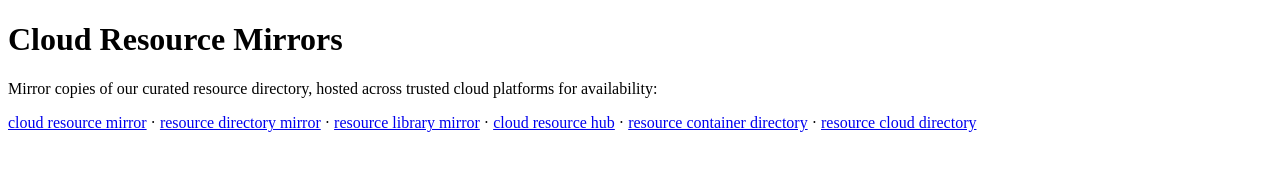
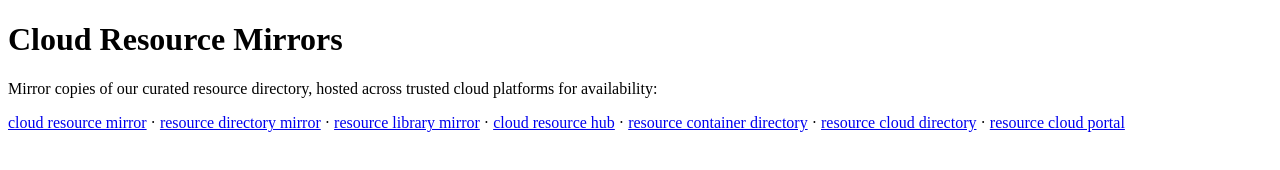
Before and after one commit to ai2humanize-blip/ai2humanize-blip.github.io, a plain HTML site: page cloud-directory.html in a window 1280 px wide. Drawn offline with Linux system fonts and the light colour scheme.

Commit message:
cloud mirrors: add Google App Engine

```diff
--- a/cloud-directory.html
+++ b/cloud-directory.html
@@ -1 +1 @@
-<!doctype html><html lang="en"><head><meta charset="utf-8"><meta name="viewport" content="width=device-width,initial-scale=1"><title>Cloud Resource Mirrors</title><meta name="description" content="Mirror copies of our curated resource directory hosted across cloud platforms."></head><body><h1>Cloud Resource Mirrors</h1><p>Mirror copies of our curated resource directory, hosted across trusted cloud platforms for availability:</p><p><a href="https://ai2h-resource-hub.hel1.your-objectstorage.com/">cloud resource mirror</a> &middot; <a href="https://unpkg.com/ai2humanize-resource-hub@1.0.0/index.html">resource directory mirror</a> &middot; <a href="https://raw.esm.sh/ai2humanize-resource-hub@1.0.0/index.html">resource library mirror</a> &middot; <a href="https://ai2h-resource-hub.nyc3.digitaloceanspaces.com/index.html">cloud resource hub</a> &middot; <a href="https://hub.docker.com/r/ai2humanize/resource-hub">resource container directory</a> &middot; <a href="https://storage.googleapis.com/ai2h-resource-hub-stnews/index.html">resource cloud directory</a></p></body></html>
+<!doctype html><html lang="en"><head><meta charset="utf-8"><meta name="viewport" content="width=device-width,initial-scale=1"><title>Cloud Resource Mirrors</title><meta name="description" content="Mirror copies of our curated resource directory hosted across cloud platforms."></head><body><h1>Cloud Resource Mirrors</h1><p>Mirror copies of our curated resource directory, hosted across trusted cloud platforms for availability:</p><p><a href="https://ai2h-resource-hub.hel1.your-objectstorage.com/">cloud resource mirror</a> &middot; <a href="https://unpkg.com/ai2humanize-resource-hub@1.0.0/index.html">resource directory mirror</a> &middot; <a href="https://raw.esm.sh/ai2humanize-resource-hub@1.0.0/index.html">resource library mirror</a> &middot; <a href="https://ai2h-resource-hub.nyc3.digitaloceanspaces.com/index.html">cloud resource hub</a> &middot; <a href="https://hub.docker.com/r/ai2humanize/resource-hub">resource container directory</a> &middot; <a href="https://storage.googleapis.com/ai2h-resource-hub-stnews/index.html">resource cloud directory</a> &middot; <a href="https://stnews-489814.uc.r.appspot.com/">resource cloud portal</a></p></body></html>
```
